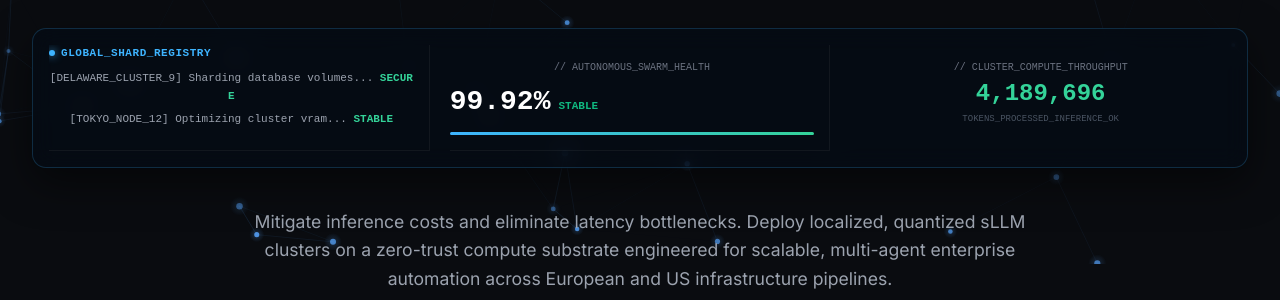
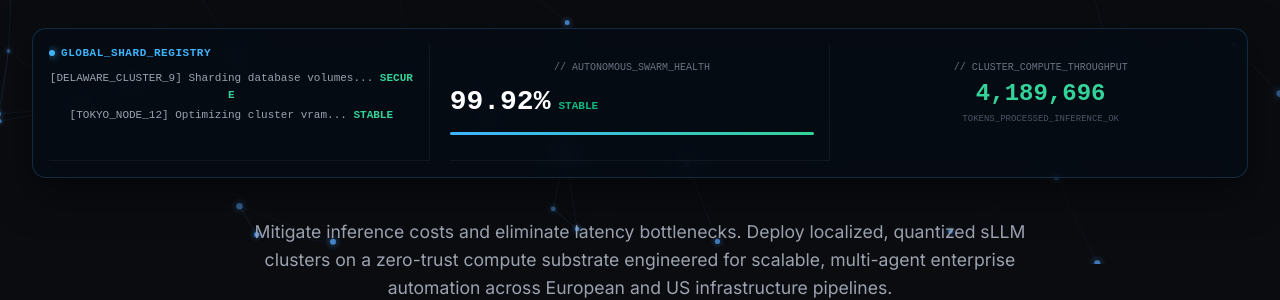
Before and after one commit to swarmicsubstrate/swarmic-substrate-landing, a website built with Vite: page index.html in a window 1280 px wide. Shown: the part 536-836 px from the top of the page. Built offline with nearby package versions, Linux system fonts and the light colour scheme; animation ran at ten frames a second.

Commit message:
Modify swarm log stream styles and dimensions
Updated the style and dimensions of the swarm log stream.

```diff
--- a/index.html
+++ b/index.html
@@ -137,8 +137,7 @@ High-Throughput Cloud Orchestration for <span style="white-space: nowrap;">Multi
 <span style="color: #3eb4ff !important; font-size: 11px !important; font-weight: bold !important; letter-spacing: 0.05em !important;">GLOBAL_SHARD_REGISTRY</span>
 </div>
 <!-- Rolling Log Viewport -->
-<div id="swarm-log-stream" style="font-size: 11px !important; color: #9ca3af !important; line-height: 1.6 !important; height: auto !important; min-height: 65px !important; overflow: hidden !important; width: 100% !important; word-break: break-word !important; display: flex !important; flex-direction: column !important; gap: 6px !important;">
-
+<div id="swarm-log-stream" style="font-size: 11px !important; color: #9ca3af !important; line-height: 1.5 !important; height: 75px !important; min-height: 75px !important; max-height: 75px !important; overflow: hidden !important; width: 100% !important; word-break: break-word !important; display: flex !important; flex-direction: column !important; gap: 4px !important; box-sizing: border-box !important;">
 </div>
 </div>
 
```
